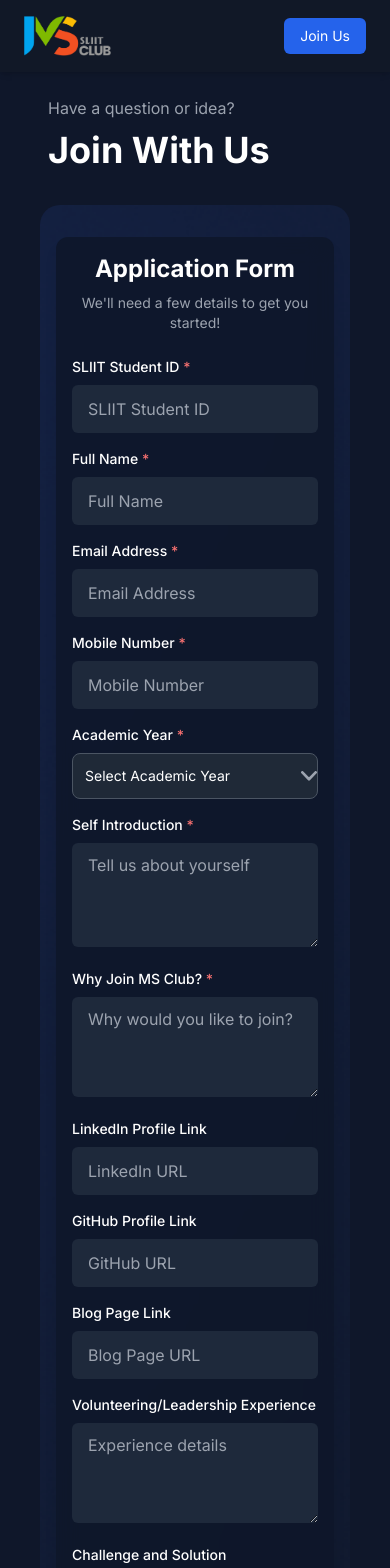
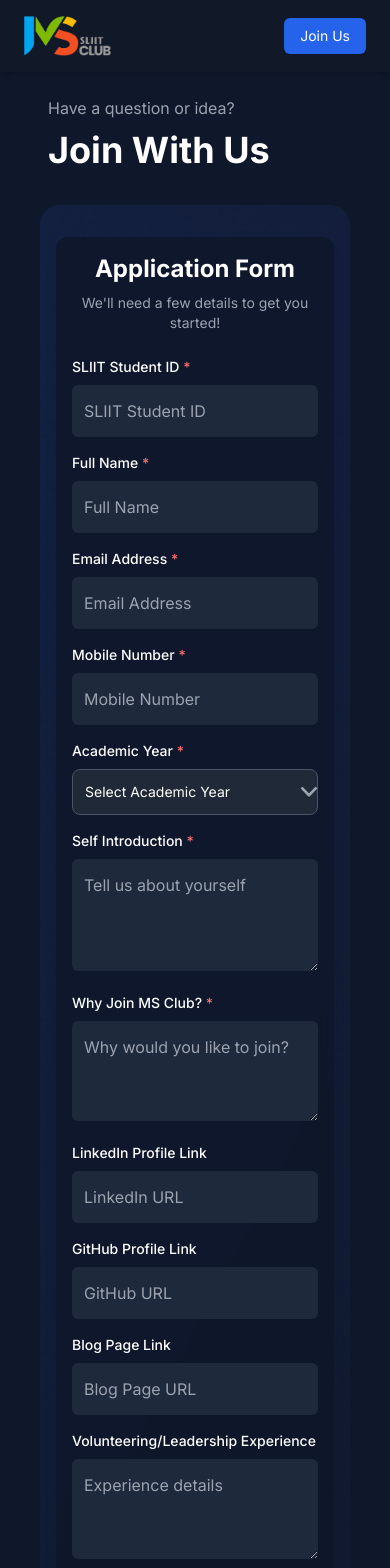
Before and after one commit to ms-club-sliit/msclubwebsite-v3, a Next.js app: page /join-us in a window 390 px wide. Shown: the top 1568 px of the page. Built offline with nearby package versions, Linux system fonts and the light colour scheme.

Commit message:
feat: add Join Us form section with reusable input components and validation

```diff
--- a/src/app/globals.css
+++ b/src/app/globals.css
@@ -89,3 +89,49 @@ body {
 .input-style {
   @apply w-full px-4 py-3 rounded-md bg-[#1E293B] text-white placeholder-gray-400 focus:outline-none focus:ring-2 focus:ring-blue-500;
 }
+
+/* Mobile-specific optimizations for form inputs */
+@media (max-width: 640px) {
+  .input-style {
+    /* Prevent zoom on iOS when font-size is less than 16px */
+    font-size: 16px !important;
+    /* Better touch targets - minimum 44px recommended by Apple */
+    min-height: 48px;
+    /* Slightly larger padding for easier touch interaction */
+    @apply px-3 py-4;
+  }
+
+  /* Improved textarea for mobile */
+  textarea.input-style {
+    min-height: 100px;
+    /* Ensure resize handle is visible on mobile */
+    resize: vertical;
+  }
+
+  /* Better button interaction on mobile */
+  button {
+    /* Prevent button highlight on mobile tap */
+    -webkit-tap-highlight-color: transparent;
+    /* Ensure minimum touch target size */
+    min-height: 48px;
+  }
+}
+
+/* Focus states optimized for mobile */
+@media (max-width: 640px) {
+  .input-style:focus {
+    /* Larger focus ring for mobile */
+    @apply ring-4 ring-blue-400;
+    /* Prevent page zoom when focusing inputs */
+    transform: none;
+  }
+}
+
+/* Landscape orientation optimizations */
+@media (max-width: 896px) and (orientation: landscape) {
+  .input-style {
+    /* Smaller padding in landscape mode to save space */
+    @apply py-2;
+    min-height: 40px;
+  }
+}
```
